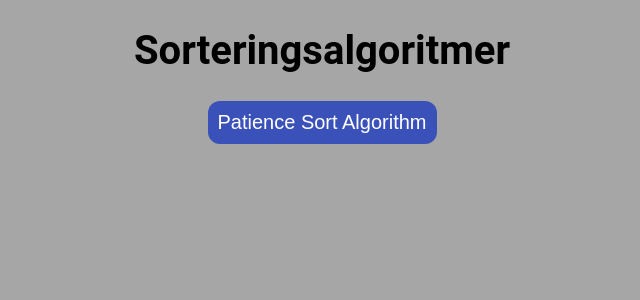
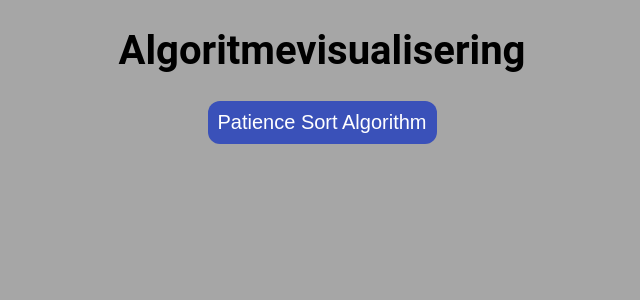
Before and after one commit to Loxiuz/dsa-eks-jan-2025, a React (Vite) app: page / in a window 1280 px wide. Shown: the top 300 px of the page, without its empty margins (318-958 px from the left). Built offline with nearby package versions, Linux system fonts and the light colour scheme.

Commit message:
Changed title

```diff
--- a/index.html
+++ b/index.html
@@ -4,7 +4,7 @@
     <meta charset="UTF-8" />
     <link rel="icon" type="image/svg+xml" href="/vite.svg" />
     <meta name="viewport" content="width=device-width, initial-scale=1.0" />
-    <title>Sorteringsalgoritmer</title>
+    <title>Algoritmevisualisering</title>
   </head>
   <body>
     <div id="root"></div>
--- a/src/components/Homepage.tsx
+++ b/src/components/Homepage.tsx
@@ -4,7 +4,7 @@ import { Link } from "react-router-dom";
 export default function Homepage() {
   return (
     <div>
-      <h1>Sorteringsalgoritmer</h1>
+      <h1>Algoritmevisualisering</h1>
       <Link to="/patience_sort_visualizer">
         <button id="patienceSortButton">Patience Sort Algorithm</button>
       </Link>
```
